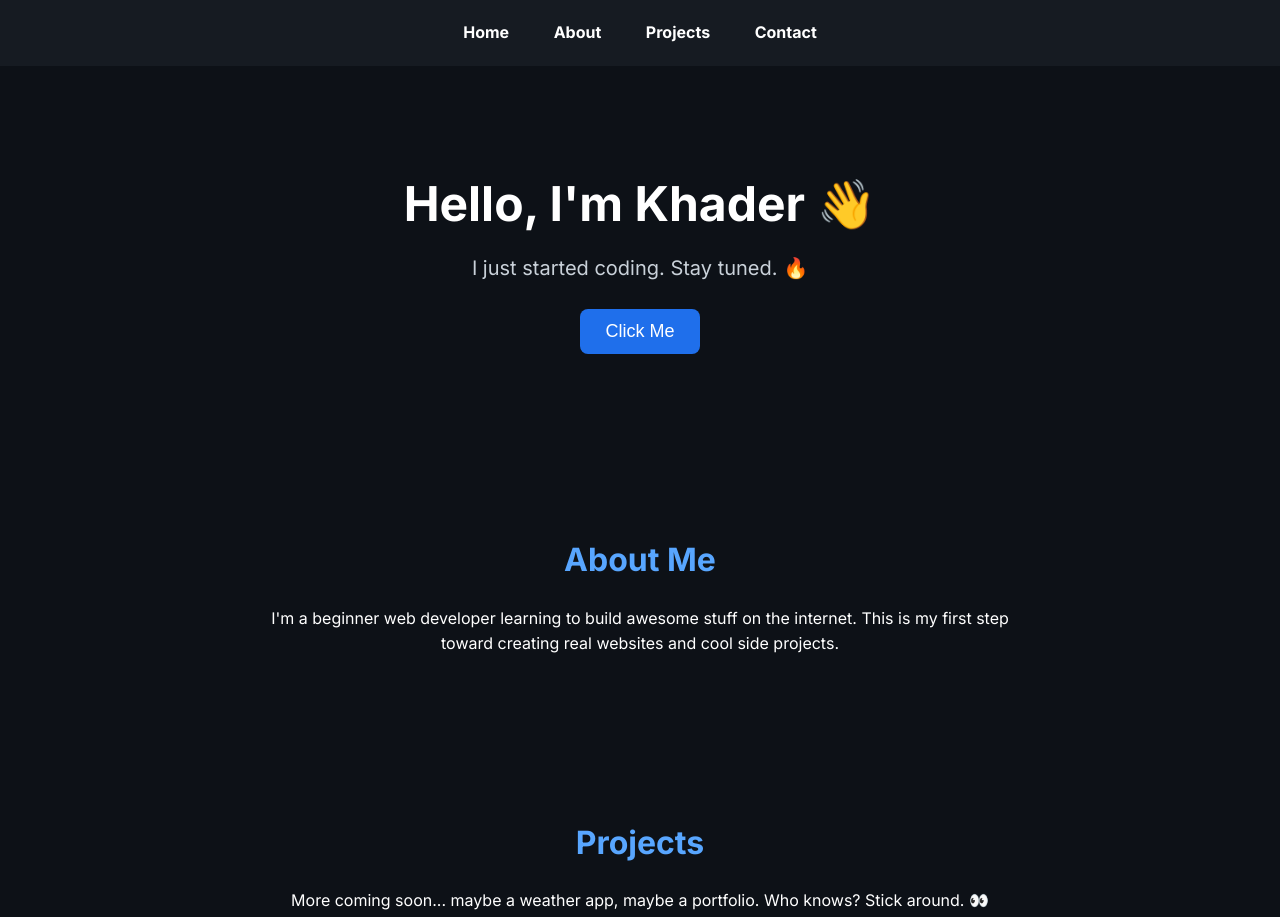
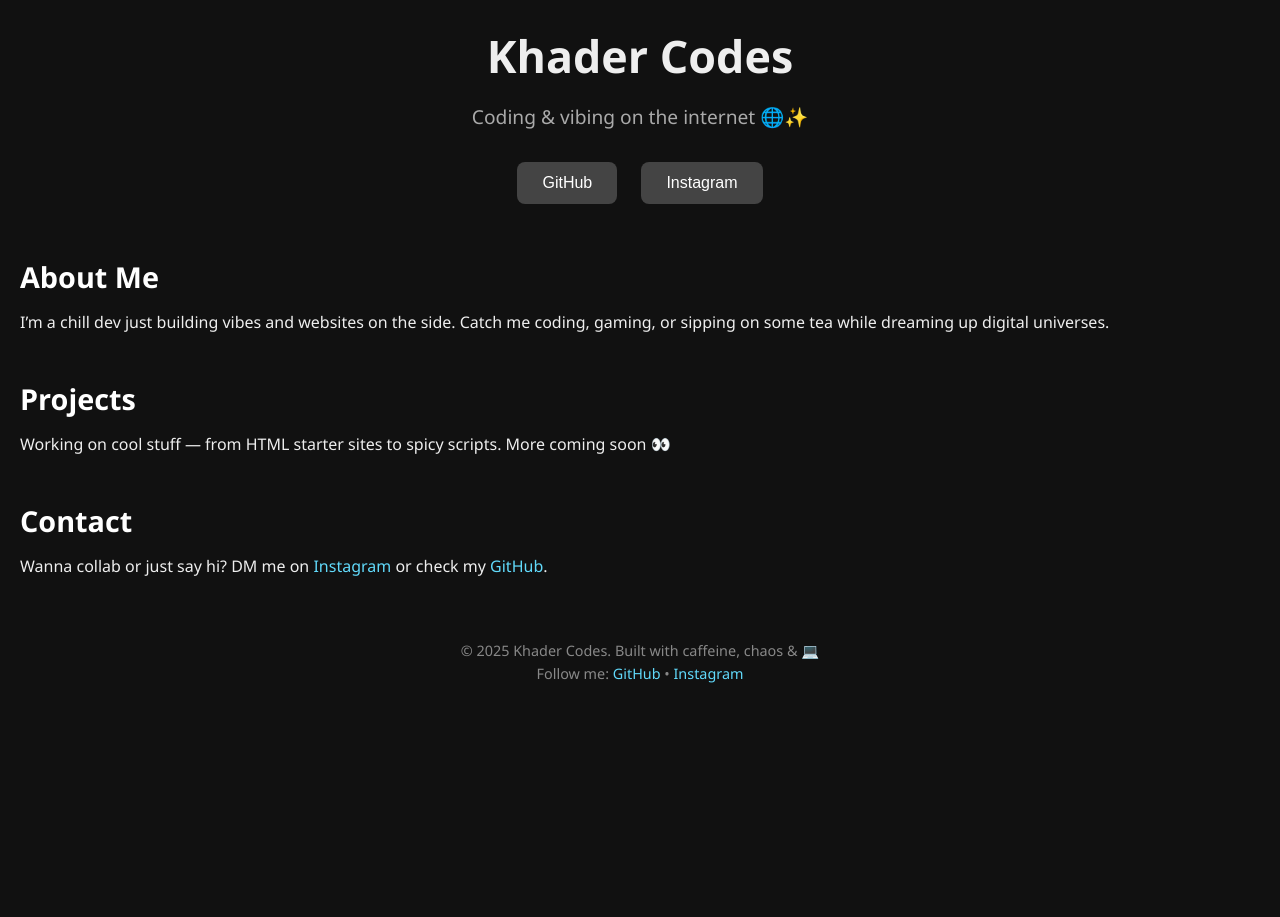
Before and after one commit to xodeadman/khader-site, a plain HTML site: page index.html in a window 1280 px wide. Shown: the top 917 px of the page. After the commit the page ends 800 px from the top, so only its background shows below. Drawn offline with Linux system fonts and the light colour scheme.

Commit message:
Add files via upload

```diff
--- a/index.html
+++ b/index.html
@@ -2,11 +2,8 @@
 <html lang="en">
 <head>
   <meta charset="UTF-8" />
+  <meta name="viewport" content="width=device-width, initial-scale=1.0" />
   <title>Khader Codes</title>
-    <link
-      href="https://fonts.googleapis.com/css2?family=Inter:wght@400;700&display=swap"
-      rel="stylesheet"
-    />
   <style>
     * {
       margin: 0;
@@ -15,128 +12,143 @@
     }
 
     body {
-        background-color: #0d1117;
-        color: #ffffff;
-        font-family: 'Inter', sans-serif;
+      font-family: 'Segoe UI', Tahoma, Geneva, Verdana, sans-serif;
+      background: #111;
+      color: #eee;
+      padding: 20px;
       line-height: 1.6;
     }
 
-      nav {
-        background-color: #161b22;
-        padding: 20px 0;
+    header {
       text-align: center;
-        position: sticky;
-        top: 0;
-        z-index: 1000;
-      }
-
-      nav a {
-        color: white;
-        margin: 0 20px;
-        text-decoration: none;
-        font-weight: bold;
-        font-size: 16px;
-        transition: color 0.2s ease;
-      }
-
-      nav a:hover {
-        color: #58a6ff;
-      }
-
-      header {
-        padding: 100px 20px;
-        text-align: center;
+      margin-bottom: 40px;
     }
 
     header h1 {
-        font-size: 48px;
+      font-size: 2.8rem;
       margin-bottom: 10px;
     }
 
     header p {
-        font-size: 20px;
-        color: #c9d1d9;
+      font-size: 1.2rem;
+      color: #aaa;
+    }
+
+    .button-container {
+      margin-top: 20px;
     }
 
     button {
       padding: 12px 25px;
-        font-size: 18px;
-        background-color: #1f6feb;
-        color: white;
+      margin: 10px;
       border: none;
+      background: #444;
+      color: #fff;
       border-radius: 8px;
       cursor: pointer;
-        margin-top: 25px;
-        transition: background-color 0.3s ease;
+      transition: background 0.3s ease;
+      font-size: 1rem;
     }
 
     button:hover {
-        background-color: #388bfd;
+      background: #666;
     }
 
     section {
-        padding: 80px 20px;
-        max-width: 800px;
-        margin: 0 auto;
-        text-align: center;
+      margin: 40px 0;
     }
 
     section h2 {
-        font-size: 32px;
-        margin-bottom: 20px;
-        color: #58a6ff;
+      font-size: 1.8rem;
+      margin-bottom: 10px;
+      color: #fff;
+    }
+
+    a {
+      color: #61dafb;
+      text-decoration: none;
+    }
+
+    a:hover {
+      text-decoration: underline;
     }
 
     footer {
       text-align: center;
-        padding: 40px 0;
-        color: #8b949e;
-        background-color: #161b22;
+      padding: 20px 0;
+      margin-top: 40px;
+      font-size: 0.9rem;
+      color: #888;
+    }
+
+    @media (max-width: 600px) {
+      header h1 {
+        font-size: 2rem;
+      }
+
+      header p {
+        font-size: 1rem;
+      }
+
+      button {
+        width: 100%;
+        font-size: 1rem;
+      }
+
+      section {
+        margin: 30px 0;
+      }
     }
   </style>
 </head>
+<body>
 
-  <body>
-    <nav>
-      <a href="#home">Home</a>
-      <a href="#about">About</a>
-      <a href="#projects">Projects</a>
-      <a href="#contact">Contact</a>
-    </nav>
-
-    <header id="home">
-      <h1>Hello, I'm Khader 👋</h1>
-      <p>I just started coding. Stay tuned. 🔥</p>
-      <button onclick="alert('Yup. Khader really codes now.')">Click Me</button>
+  <header>
+    <h1>Khader Codes</h1>
+    <p>Coding & vibing on the internet 🌐✨</p>
+    <div class="button-container">
+      <a href="https://github.com/xodeadman" target="_blank">
+        <button>GitHub</button>
+      </a>
+      <a href="https://instagram.com/xo.deadman" target="_blank">
+        <button>Instagram</button>
+      </a>
+    </div>
   </header>
 
   <section id="about">
     <h2>About Me</h2>
     <p>
-        I'm a beginner web developer learning to build awesome stuff on the
-        internet. This is my first step toward creating real websites and cool
-        side projects.
+      I’m a chill dev just building vibes and websites on the side.
+      Catch me coding, gaming, or sipping on some tea while dreaming up digital universes.
     </p>
   </section>
 
   <section id="projects">
     <h2>Projects</h2>
     <p>
-        More coming soon... maybe a weather app, maybe a portfolio. Who knows?
-        Stick around. 👀
+      Working on cool stuff — from HTML starter sites to spicy scripts. More coming soon 👀
     </p>
   </section>
 
   <section id="contact">
     <h2>Contact</h2>
     <p>
-        Just DM me on Instagram or shout my name into the void — I’ll probably
-        hear you. 😎
+      Wanna collab or just say hi? DM me on
+      <a href="https://instagram.com/xo.deadman" target="_blank">Instagram</a>
+      or check my
+      <a href="https://github.com/xodeadman" target="_blank">GitHub</a>.
     </p>
   </section>
 
   <footer>
-      <p>© 2025 Khader Codes. All rights reserved.</p>
+    <p>
+      © 2025 Khader Codes. Built with caffeine, chaos & 💻<br />
+      Follow me:
+      <a href="https://github.com/xodeadman" target="_blank">GitHub</a> •
+      <a href="https://instagram.com/xo.deadman" target="_blank">Instagram</a>
+    </p>
   </footer>
+
 </body>
 </html>
```
Lines whose indentation alone changed are shown as unchanged.
